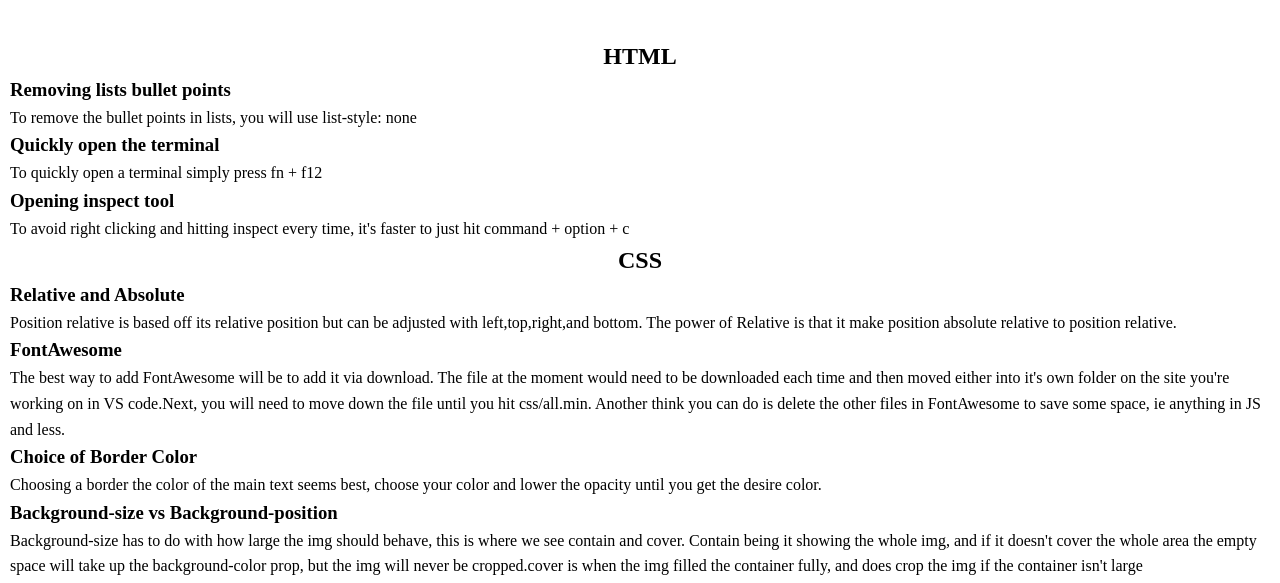
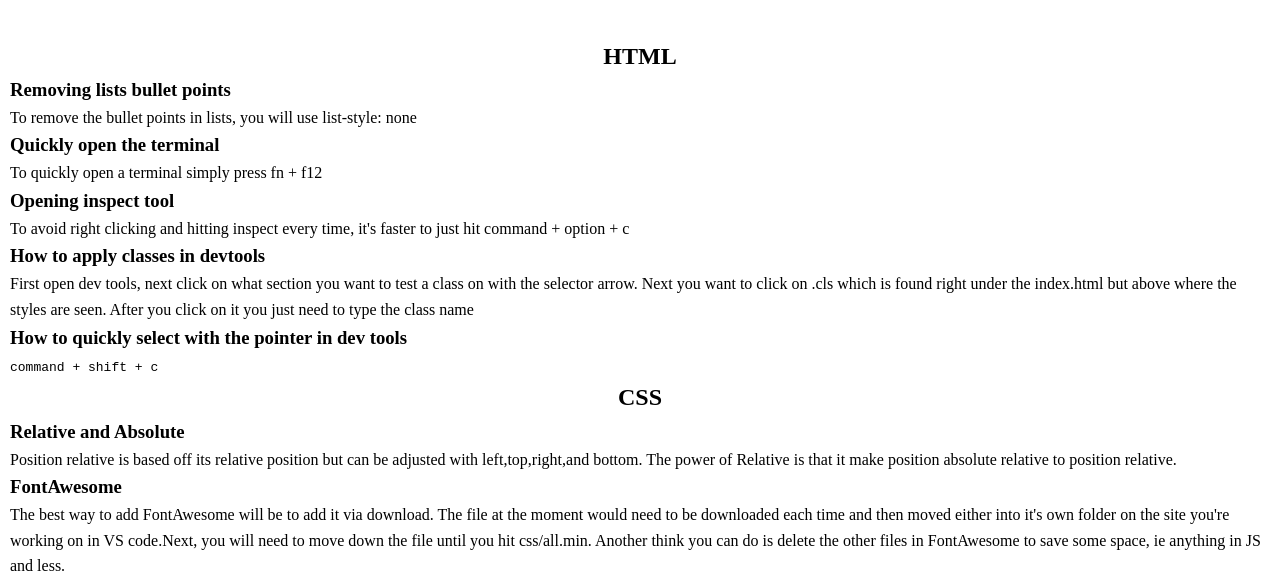
Before and after one commit to TippingTheIceBerg/blog-post-HTML, a plain HTML site: page index.html in a window 1280 px wide. Shown: the part 211-794 px from the top of the page. Drawn offline with Linux system fonts and the light colour scheme.

Commit message:
add quick dev select

```diff
--- a/index.html
+++ b/index.html
@@ -49,7 +49,12 @@
                     <p>To quickly open a terminal simply press fn + f12</p>
                 </div>
                      <h3>Opening inspect tool</h3>
-                     <p>To avoid right clicking and hitting inspect every time, it's faster to just hit command + option + c</p>
+                     <p>To avoid right clicking and hitting inspect every time, it's faster to just hit command + option + c
+                     </p>
+                     <h3>How to apply classes in devtools</h3>
+                     <p>First open dev tools, next click on what section you want to test a class on with the selector arrow. Next you want to click on .cls which is found right under the index.html but above where the styles are seen. After you click on it you just need to type the class name</p>
+                     <h3>How to quickly select with the pointer in dev tools</h3>
+                     <p><code>command + shift + c</code></p>
             </div>
         </section>
         <section id="CSS" class="section__CSS section">
```
